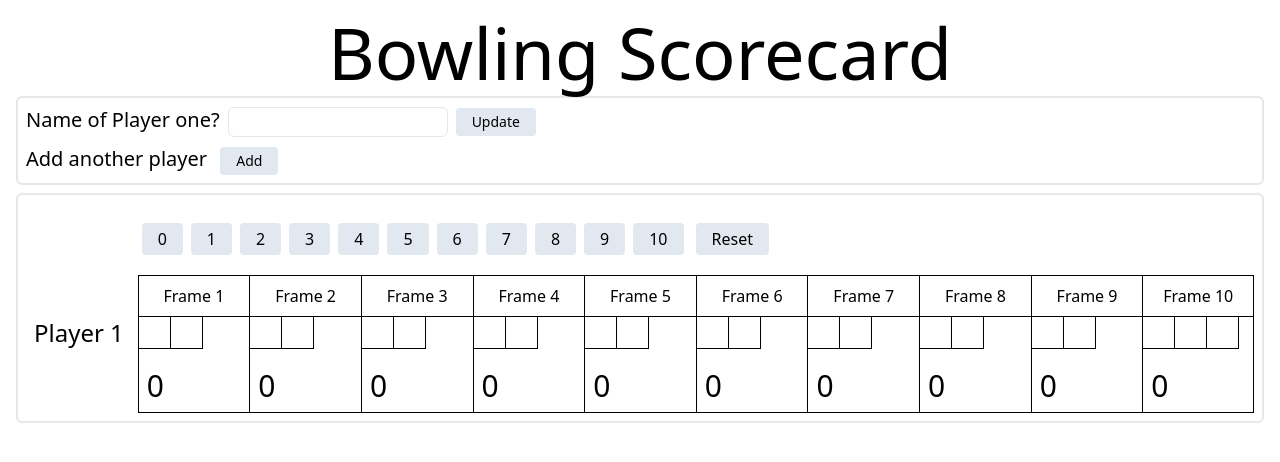
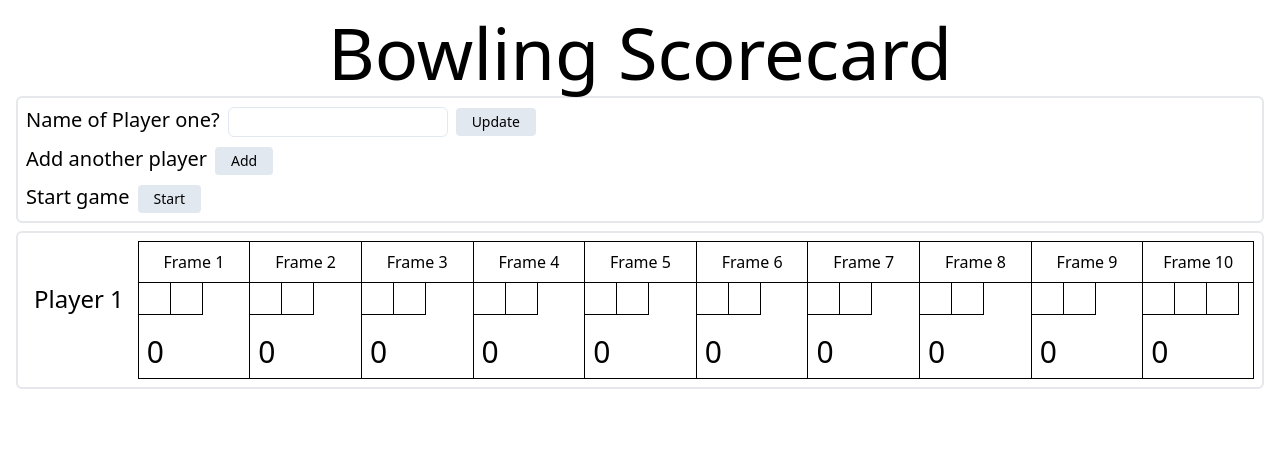
Before and after one commit to puyanwei/bowling-score-card, a Next.js app: page / in a window 1280 px wide. Shown: the top 462 px of the page. Built offline with nearby package versions, Linux system fonts and the light colour scheme.

Commit message:
... - Fixed updating for current player - Hide score buttons until game is started via the Start Game button

```diff
--- a/components/BowlingPage/index.tsx
+++ b/components/BowlingPage/index.tsx
@@ -23,7 +23,8 @@ export function BowlingPage() {
   const [bowlNumber, setBowlNumber] = useState<BowlNumber>(1)
   const [frameNumber, setFrameNumber] = useState<FrameNumber>(1)
   const [remainingPins, setRemainingPins] = useState<number>(10)
-  const [gameOver, setGameOver] = useState<boolean>(false)
+  const [isGameOver, setIsGameOver] = useState<boolean>(false)
+  const [hasGameStarted, setGameStarted] = useState<boolean>(false)
 
   const playerNumber = scoreCard.length
 
@@ -39,10 +40,10 @@ export function BowlingPage() {
 
     setScoreCard([{ ...scoreCard[playerNumber - 1], frames }])
     updateBoardPosition(currentBowl)
-    if (isGameOver(frames, frameNumber)) setGameOver(true)
+    if (isTheGameOver(frames, frameNumber)) setIsGameOver(true)
   }
 
-  function isGameOver(frames: Frame[], frameNumber: FrameNumber): boolean {
+  function isTheGameOver(frames: Frame[], frameNumber: FrameNumber): boolean {
     const { first, second, third } = frames[frameNumber - 1]
     if (first === '') return false
     if (!!first && second === '') return false
@@ -176,9 +177,11 @@ export function BowlingPage() {
   }
 
   function updatePlayerName(playerName: string) {
-    console.log({ playerNumber })
-    setScoreCard([{ ...scoreCard[playerNumber - 1], name: playerName }])
-    return
+    const updatedScoreCard = scoreCard.map((player, index) => {
+      if (index !== playerNumber - 1) return player
+      return { ...player, name: playerName }
+    })
+    setScoreCard(updatedScoreCard)
   }
 
   function addPlayer() {
@@ -191,26 +194,35 @@ export function BowlingPage() {
     return
   }
 
+  function startGame() {
+    setGameStarted(true)
+  }
+
   console.log(playerNumber)
 
   return (
     <div data-testid='bowling-page border-2'>
       <h1 className='mt-4 text-center text-7xl'>Bowling Scorecard</h1>
+      {!hasGameStarted && (
         <PlayerForm
           updatePlayerName={updatePlayerName}
           addPlayer={addPlayer}
+          startGame={startGame}
           playerNumber={playerNumber}
         />
+      )}
       <div className='p-2 m-2 border-2 rounded-md'>
-        {gameOver ? (
+        {isGameOver ? (
           <GameOverBanner />
         ) : (
+          hasGameStarted && (
             <PointsButtons
               className='grid grid-cols-11'
               handleClick={handleClick}
               remainingPins={remainingPins}
               reset={reset}
             />
+          )
         )}
         <div className='grid grid-cols-11'>
           <span className='col-span-1' />
@@ -222,9 +234,11 @@ export function BowlingPage() {
             />
           ))}
         </div>
+        <div className='grid grid-cols-11 text-2xl'>
           {scoreCard.map((player, index) => (
             <Player scoreCard={player} key={index} />
           ))}
+        </div>
       </div>
     </div>
   )
@@ -233,7 +247,7 @@ export function BowlingPage() {
 function GameOverBanner() {
   return (
     <div className='my-4 text-5xl' data-testid='game-over'>
-      <h2>Game Over!</h2>
+      <h2>Game Over! player X wins!!</h2>
     </div>
   )
 }
--- a/components/Player.tsx
+++ b/components/Player.tsx
@@ -9,7 +9,7 @@ export function Player({ scoreCard: { name, frames } }: PlayerProps) {
   if (!name) throw new Error('Player name not found')
   if (!frames || !frames.length) throw new Error('Scorecard data not found')
   return (
-    <div className='grid grid-cols-11 text-2xl'>
+    <>
       <PlayerName className='col-span-1' name={name} />
       {frames.map((frame, index) => (
         <Frame
@@ -20,7 +20,7 @@ export function Player({ scoreCard: { name, frames } }: PlayerProps) {
           key={index}
         />
       ))}
-    </div>
+    </>
   )
 }
 
--- a/components/PlayerForm.tsx
+++ b/components/PlayerForm.tsx
@@ -14,6 +14,7 @@ const numbersToWordedNumbers: Record<number, string> = {
 interface PlayerFormProps {
   updatePlayerName: (playerName: string) => void
   addPlayer: () => void
+  startGame: () => void
   playerNumber: number
 }
 
@@ -21,6 +22,7 @@ export function PlayerForm({
   updatePlayerName,
   playerNumber,
   addPlayer,
+  startGame,
 }: PlayerFormProps) {
   const [playerName, setPlayerName] = useState<string>(``)
 
@@ -55,12 +57,18 @@ export function PlayerForm({
       </div>
       {playerNumber < 8 && (
         <div>
-          <label>Add another player</label> {/* Limit to 8 players max */}
+          <label>Add another player</label>
           <button className={buttonStyle} onClick={() => addPlayer()}>
             Add
           </button>
         </div>
       )}
+      <div>
+        <label>Start game</label>
+        <button className={buttonStyle} onClick={() => startGame()}>
+          Start
+        </button>
+      </div>
     </div>
   )
 }
```
Lines whose indentation alone changed are shown as unchanged.
